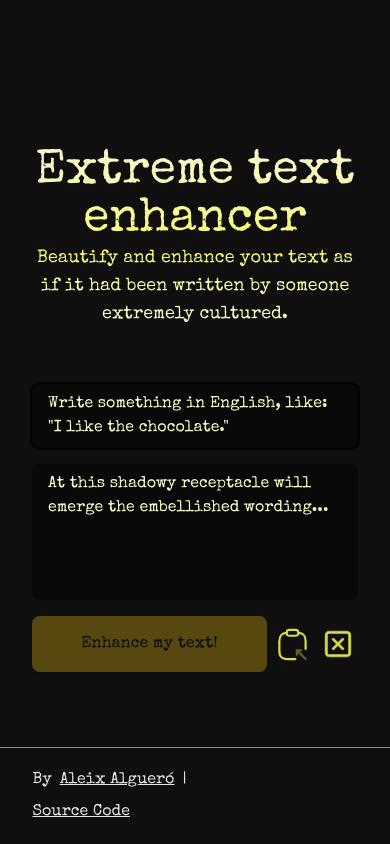
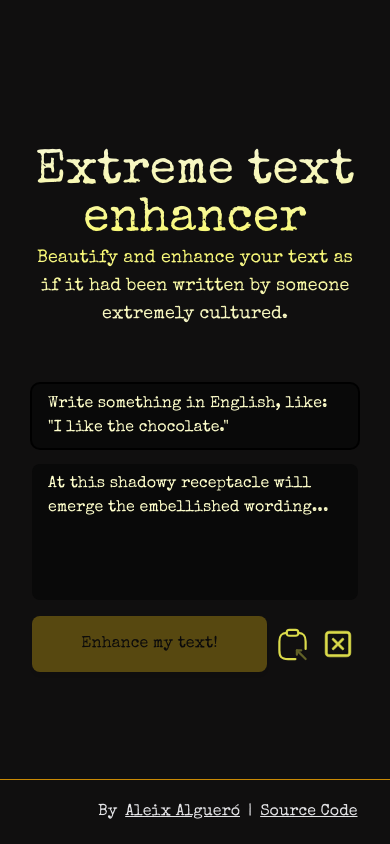
Before and after one commit to stv-beep/extreme-text-enhancer, a React (Vite) app: page / in a window 390 px wide. Built offline with nearby package versions, Linux system fonts and the light colour scheme; no server answers; what cohere-ai would draw is missing.

Commit message:
footer fix and disabled btn when clear input

```diff
--- a/src/components/Footer.jsx
+++ b/src/components/Footer.jsx
@@ -2,7 +2,7 @@
 export default function Footer () {
   return (
     <footer className='flex border-t border-yellow-600'>
-      <div className='flex flex-col md:flex-row w-10/12 py-5 mx-auto justify-end text-zinc-200 gap-2'>
+      <div className='flex flex-row w-10/12 py-5 mx-auto justify-end text-zinc-200 gap-2'>
         <div className='flex gap-2'>
           <p>By</p>
           <a
--- a/src/components/Main.jsx
+++ b/src/components/Main.jsx
@@ -59,6 +59,7 @@ export default function Main () {
   const inputRef = useRef(null)
   const clearInput = () => {
     inputRef.current.value = ''
+    setDisabledBtn(false)
   }
 
   /* adaptative textarea */
```
